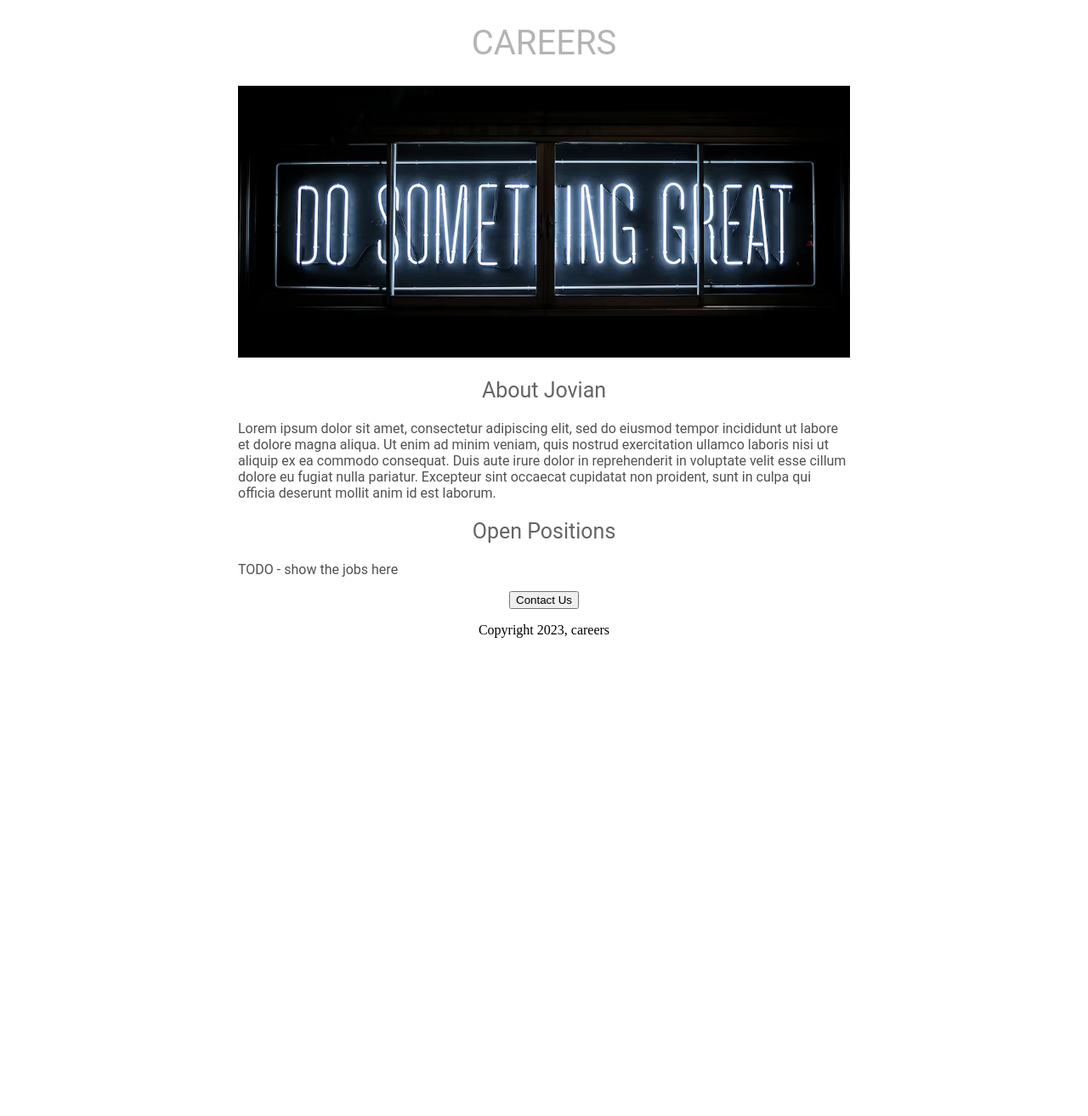
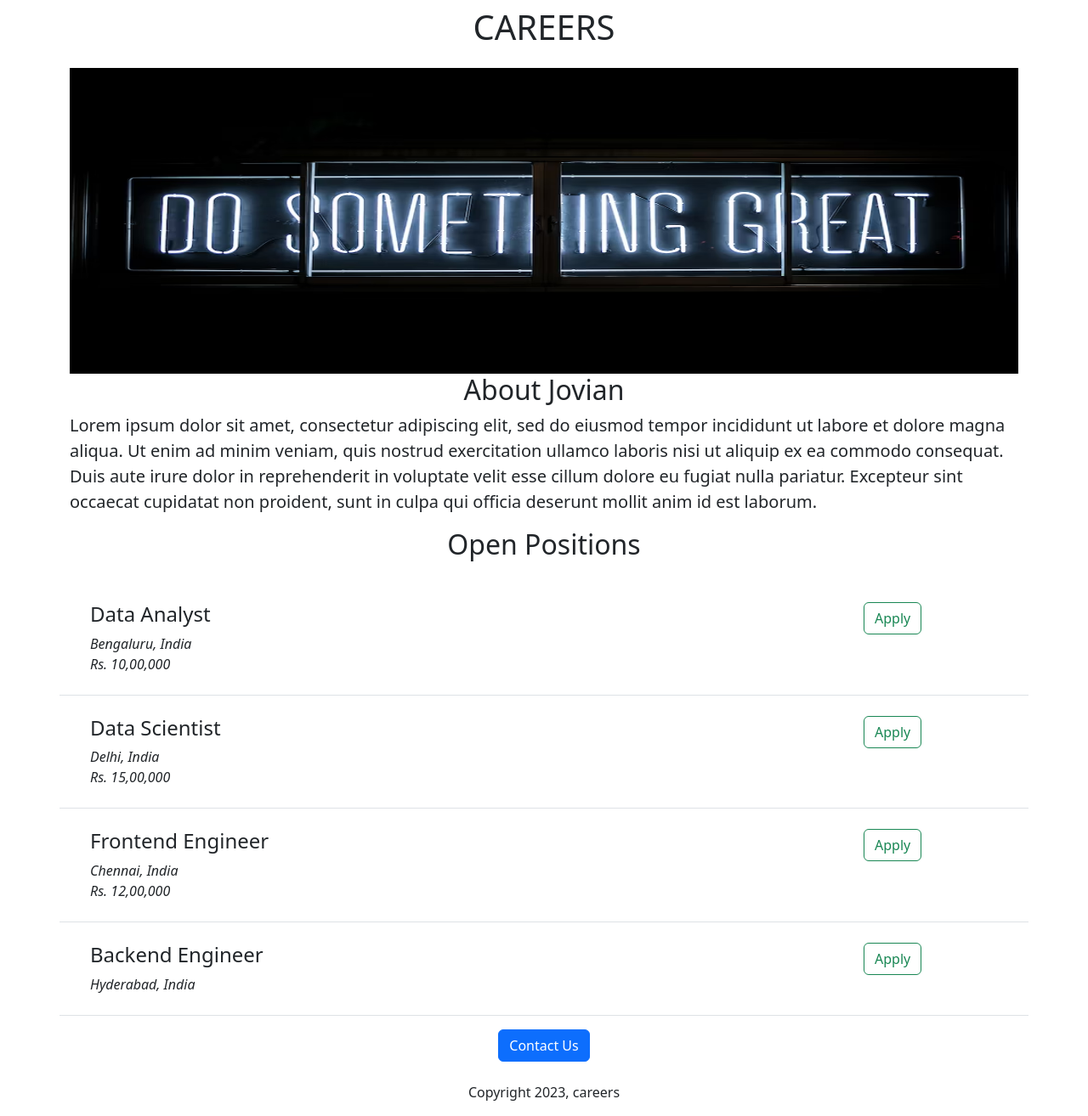
Before and after one commit to Rajalakshmi289/career-portal-website, a Flask app: page / in a window 1280 px wide. Shown: the whole page at 85% size. Before the commit the page ends 751 px from the top, so only its background shows below. Run offline with Flask 3, Linux system fonts and the light colour scheme.

Commit message:
added dynamic data and api route

```diff
--- a/main.py
+++ b/main.py
@@ -1,11 +1,40 @@
-from flask import Flask,render_template
+from flask import Flask,render_template,jsonify
 
 app = Flask(__name__)
-print(app)
+
+JOBS = [
+  {
+    'id':1,
+    'title':'Data Analyst',
+    'location':'Bengaluru, India',
+    'salary':'Rs. 10,00,000'
+  },
+  {
+    'id':2,
+    'title':'Data Scientist',
+    'location':'Delhi, India',
+    'salary':'Rs. 15,00,000'
+  },
+  {
+    'id':3,
+    'title':'Frontend Engineer',
+    'location':'Chennai, India',
+    'salary':'Rs. 12,00,000'
+  },
+  {
+    'id':4,
+    'title':'Backend Engineer',
+    'location':'Hyderabad, India'
+  }
+]
 
 @app.route("/")
 def hello_world():
-  return render_template('home.html')
+  return render_template('home.html',jobs=JOBS)
+
+@app.route("/jobs")
+def jobs_world():
+  return jsonify(JOBS)
 
 if __name__ == "__main__":
   app.run(host="0.0.0.0",debug=True)
--- a/templates/home.html
+++ b/templates/home.html
@@ -2,48 +2,32 @@
 <html>
   <head>
     <title>Careers</title>
+    <meta charset="utf-8">
+    <meta name="viewport" content="width=device-width, initial-scale=1">
+    <link href="https://cdn.jsdelivr.net/npm/bootstrap@5.3.0/dist/css/bootstrap.min.css" rel="stylesheet" integrity="sha384-9ndCyUaIbzAi2FUVXJi0CjmCapSmO7SnpJef0486qhLnuZ2cdeRhO02iuK6FUUVM" crossorigin="anonymous">
     <style>
-      h1{
-        font-size:40px;
-        font-family:Roboto;
-        font-weight:normal;
-        color:rgb(180,180,180);
-        text-align:center
-      }
       #banner{
-        width: 100%;
-        height: 320px;
-        object-fit:cover;
-      }
-      h2{
-        font-family:Roboto;
-        font-size:25px;
-        color: rgb(100,100,100);
-        font-weight:normal;
-        text-align:center;
-      }
-      .bodytext{
-        font-family:Roboto;
-        color:rgb(80,80,80);
-      }
-      #container{
-        max-width:720px;
-        margin:0 auto 0 auto;
+        height: 360px;
+         width:100%;
       }
     </style>
   </head>
   <body>
-    <div id="container">
-      <h1>CAREERS</h1>
-      <img id="banner" src="/static/career.avif">
-      <h2>About Jovian </h2>
-      <p class="bodytext">Lorem ipsum dolor sit amet, consectetur adipiscing elit, sed do eiusmod tempor incididunt ut labore et dolore magna aliqua. Ut enim ad minim veniam, quis nostrud exercitation ullamco laboris nisi ut aliquip ex ea commodo consequat. Duis aute irure dolor in reprehenderit in voluptate velit esse cillum dolore eu fugiat nulla pariatur. Excepteur sint occaecat cupidatat non proident, sunt in culpa qui officia deserunt mollit anim id est laborum.
+    <div class="container">
+      <h1 class="text-center mt-2 mb-4">CAREERS</h1>
+      <img id="banner" class="img-fluid" src="/static/career.avif">
+      <h2 class="text-center">About Jovian </h2>
+      <p class="lead">Lorem ipsum dolor sit amet, consectetur adipiscing elit, sed do eiusmod tempor incididunt ut labore et dolore magna aliqua. Ut enim ad minim veniam, quis nostrud exercitation ullamco laboris nisi ut aliquip ex ea commodo consequat. Duis aute irure dolor in reprehenderit in voluptate velit esse cillum dolore eu fugiat nulla pariatur. Excepteur sint occaecat cupidatat non proident, sunt in culpa qui officia deserunt mollit anim id est laborum.
       </p>
-      <h2>Open Positions</h2>
-      <p class="bodytext">TODO - show the jobs here</p>
-      <div style="text-align:center;">
-        <button>Contact Us</button>
-        <p>Copyright 2023, careers</p>
+      <h2 class="text-center mt-2 mb-4 ">Open Positions</h2>
+      <p >
+        {% for job in jobs %}
+          {%include 'jobitem.html'%}
+        {%endfor%}
+      </p>
+      <div class="text-center">
+        <button class="btn btn-primary btn-large">Contact Us</button>
+        <p class="mt-4">Copyright 2023, careers</p>
       </div>
 
     </div>
--- /dev/null
+++ b/templates/jobitem.html
@@ -0,0 +1,17 @@
+<div class="border-bottom p-4 row" class="mb-4">
+  <div class="col-10">
+    <h4>{{job['title']}}</h4>
+     <div>
+       <em>{{job['location']}}</em>
+      </div>
+       {%if 'salary' in job%}
+       <div>
+         <em>{{job['salary']}}</em>
+        </div>
+        {%endif%}
+    </div>
+  <div class="col-2">
+    <button type="button" class="btn btn-outline-success">Apply</button>
+  </div>
+
+</div>
```
